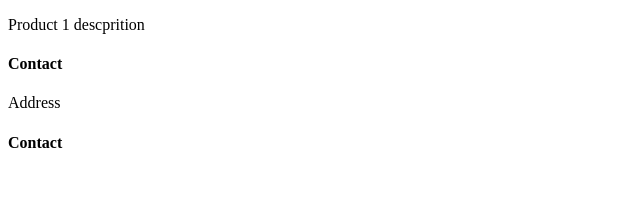
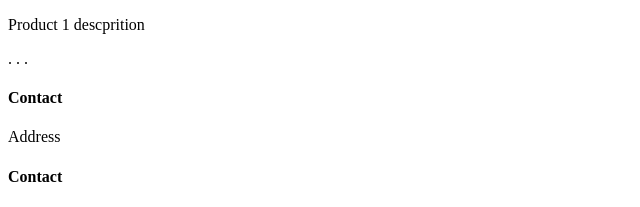
Before and after one commit to Jayakar178/wdd130, a plain HTML site: page wireframe.html in a window 1280 px wide. Shown: the part 3869-4076 px from the top of the page, without its empty margins (0-640 px from the left). Before the commit the page ends 4042 px from the top, so only its background shows below. Drawn offline with Linux system fonts and the light colour scheme; files that its build step writes are made by us from their sources; files whose address does not match are found by name.

Commit message:
new div tag

```diff
--- a/wireframe.html
+++ b/wireframe.html
@@ -101,6 +101,11 @@
                 <p>Product 1 descprition</p>
 
             </div>
+            <div id="content">
+                <header>
+            . . .
+                </footer>
+            </div>
 
         </section>
 
```
